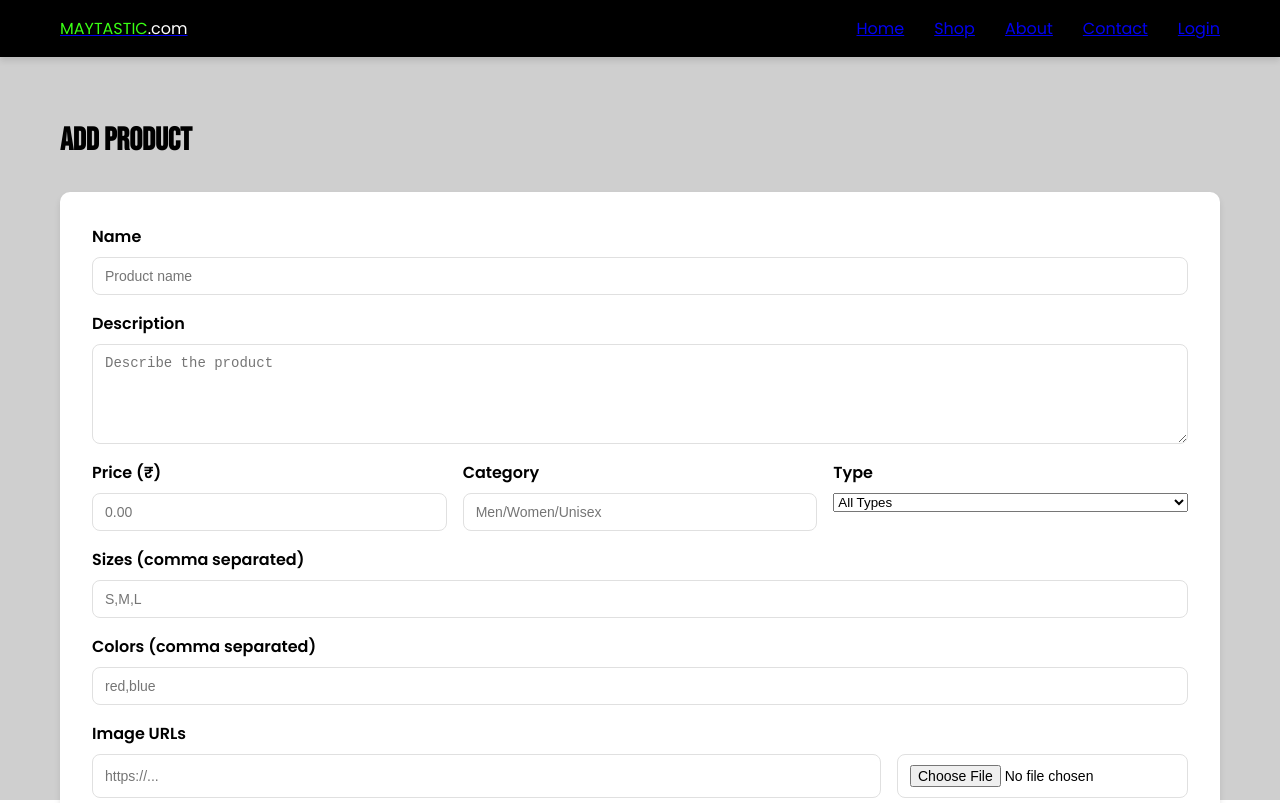
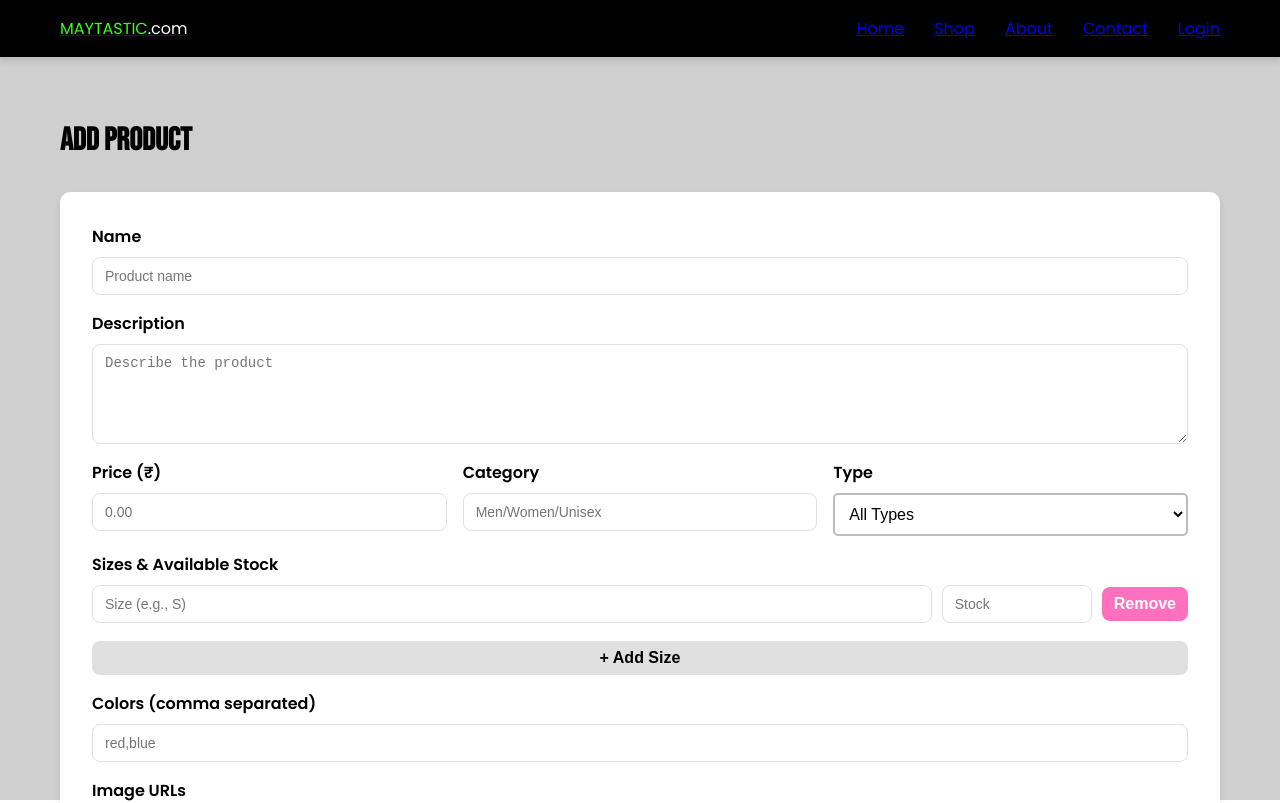
Before and after one commit to ScorpionSailor/client, a React (Create React App) app: page /admin/products/new in a window 1280 px wide. Shown: the top 803 px of the page. Built offline with nearby package versions, Linux system fonts and the light colour scheme; no server answers; the HTML template or start-up script is replaced by a standard one.

Commit message:
Included automatic stock calculation from size totals while keeping other product settings unchanged.

```diff
--- a/src/pages/AddProduct.js
+++ b/src/pages/AddProduct.js
@@ -16,7 +16,6 @@ const AddProduct = () => {
     price: '',
     category: '',
     type: '',
-    sizes: '', // comma-separated, e.g., S,M,L
     colors: '', // comma-separated names, e.g., red,blue
     inStock: true,
     stock: 0,
@@ -24,6 +23,7 @@ const AddProduct = () => {
     trending: false,
     newArrival: false,
   });
+  const [sizeEntries, setSizeEntries] = useState([{ size: '', stock: '' }]);
   const [imageUrls, setImageUrls] = useState(['']);
   const [imageFiles, setImageFiles] = useState([null]);
 
@@ -41,6 +41,25 @@ const AddProduct = () => {
       ...prev,
       [name]: type === 'checkbox' ? checked : (type === 'number' ? Number(value) : value)
     }));
+  };
+
+  const handleSizeEntryChange = (index, field, value) => {
+    setSizeEntries((prev) => {
+      const next = [...prev];
+      next[index] = {
+        ...next[index],
+        [field]: field === 'size' ? value : value.replace(/[^0-9]/g, '')
+      };
+      return next;
+    });
+  };
+
+  const addSizeEntry = () => {
+    setSizeEntries((prev) => [...prev, { size: '', stock: '' }]);
+  };
+
+  const removeSizeEntry = (index) => {
+    setSizeEntries((prev) => prev.filter((_, i) => i !== index));
   };
 
   const parseList = (value) =>
@@ -103,17 +122,46 @@ const AddProduct = () => {
       return;
     }
 
+    const trimmedSizes = sizeEntries
+      .map((entry) => ({
+        size: entry.size.trim(),
+        stock: entry.stock === '' ? '' : Number(entry.stock)
+      }))
+      .filter((entry) => entry.size || entry.stock !== '');
+
+    const hasPartialSizeEntry = trimmedSizes.some(
+      (entry) => !entry.size || entry.stock === '' || Number.isNaN(entry.stock)
+    );
+
+    if (hasPartialSizeEntry) {
+      toast.error('Please provide a size and numeric stock for each size entry');
+      return;
+    }
+
+    if (trimmedSizes.some((entry) => entry.stock < 0)) {
+      toast.error('Size stock cannot be negative');
+      return;
+    }
+
+    const sizesPayload = trimmedSizes.map((entry) => ({
+      size: entry.size,
+      stock: entry.stock
+    }));
+
+    const totalVariantStock = sizesPayload.reduce((sum, entry) => sum + entry.stock, 0);
+    const baseStock = sizesPayload.length ? totalVariantStock : Number(form.stock) || 0;
+
     const payload = {
       name: form.name,
       description: form.description,
       price: Number(form.price),
       category: form.category?.toLowerCase() || '',
       type: form.type,
-      sizes: parseList(form.sizes).map((size) => ({ size })),
+      sizes: sizesPayload,
       colors: parseList(form.colors).map((name) => ({ name })),
       images: imageUrls.map((url) => url.trim()).filter(Boolean).map((url) => ({ url })),
       inStock: form.inStock,
-      stock: form.stock,
+      stock: baseStock,
       featured: form.featured,
       trending: form.trending,
       newArrival: form.newArrival,
@@ -170,8 +218,37 @@ const AddProduct = () => {
             </div>
           </div>
           <div className="form-row">
-            <label>Sizes (comma separated)</label>
-            <input name="sizes" value={form.sizes} onChange={handleChange} placeholder="S,M,L" />
+            <label>Sizes & Available Stock</label>
+            <div className="size-grid">
+              {sizeEntries.map((entry, idx) => (
+                <div className="size-row" key={`size-${idx}`}>
+                  <input
+                    value={entry.size}
+                    onChange={(e) => handleSizeEntryChange(idx, 'size', e.target.value)}
+                    placeholder="Size (e.g., S)"
+                  />
+                  <input
+                    type="number"
+                    min="0"
+                    value={entry.stock}
+                    onChange={(e) => handleSizeEntryChange(idx, 'stock', e.target.value)}
+                    placeholder="Stock"
+                  />
+                  <button
+                    type="button"
+                    className="btn small danger"
+                    onClick={() => removeSizeEntry(idx)}
+                    disabled={sizeEntries.length === 1}
+                    aria-label="Remove size"
+                  >
+                    Remove
+                  </button>
+                </div>
+              ))}
+            </div>
+            <button type="button" className="btn small secondary" onClick={addSizeEntry}>
+              + Add Size
+            </button>
           </div>
           <div className="form-row">
             <label>Colors (comma separated)</label>
@@ -277,22 +354,32 @@ const AddProduct = () => {
         .admin-title { font-family: var(--font-bold); font-size: 32px; margin-bottom: 2rem; }
         .product-form { background: var(--color-white); padding: 2rem; border-radius: 10px; box-shadow: var(--shadow-md); }
         .form-row { display: flex; flex-direction: column; gap: 8px; margin-bottom: 16px; }
-        .form-row select, { width: 100%; padding: 10px; border: 2px solid var(--color-gray-300); border-radius: 5px; font-size: 16px; background-color: var(--color-white); transition: border-color 0.3s ease;}
+        .form-row select { width: 100%; padding: 10px; border: 2px solid var(--color-gray-300); border-radius: 5px; font-size: 16px; background-color: var(--color-white); transition: border-color 0.3s ease;}
         .form-grid { display: grid; grid-template-columns: repeat(auto-fit, minmax(220px, 1fr)); gap: 16px; }
         label { color: var(--color-gray-600); font-weight: 600; }
         input, textarea { border: 1px solid var(--color-gray-200); border-radius: 8px; padding: 10px 12px; font-size: 14px; }
+        input:focus, textarea:focus { outline: none; border-color: var(--color-neon-green); box-shadow: 0 0 0 3px rgba(16, 185, 129, 0.15); }
         textarea { min-height: 100px; resize: vertical; }
+        .size-grid { display: flex; flex-direction: column; gap: 10px; margin-bottom: 10px; }
+        .size-row { display: grid; grid-template-columns: 1fr 150px auto; gap: 10px; align-items: center; }
         .form-actions { display: flex; gap: 12px; justify-content: flex-end; margin-top: 12px; }
-        .btn { padding: 10px 18px; border-radius: 8px; border: none; cursor: pointer; font-weight: 600; }
+        .btn { padding: 10px 18px; border-radius: 8px; border: none; cursor: pointer; font-weight: 600; transition: transform 0.2s ease, opacity 0.2s ease; }
         .btn.primary { background: var(--color-neon-green); color: var(--color-black); }
         .btn.secondary { background: var(--color-gray-200); color: var(--color-black); }
         .btn.small { padding: 8px 12px; font-weight: 600; }
         .btn.danger { background: var(--color-hot-pink); color: var(--color-white); }
-        .image-row { display: grid; grid-template-columns: 1fr auto; gap: 8px; margin-bottom: 8px; }
+        .btn:disabled { opacity: 0.6; cursor: not-allowed; }
+        .btn:not(:disabled):hover { transform: translateY(-1px); opacity: 0.95; }
+        .image-row { display: grid; grid-template-columns: 1fr auto; gap: 8px; margin-bottom: 8px; align-items: center; }
+        .image-row .btn { padding: 8px 12px; }
         .checkbox-group { display: flex; gap: 20px; flex-wrap: wrap; }
         .checkbox-label { display: flex; align-items: center; gap: 8px; cursor: pointer; }
         .checkbox-label input[type="checkbox"] { cursor: pointer; width: 18px; height: 18px; }
         .checkbox-label span { user-select: none; }
+        @media (max-width: 768px) {
+          .size-row { grid-template-columns: 1fr 1fr; gap: 6px; }
+          .size-row .btn { grid-column: span 2; justify-self: start; }
+        }
       `}</style>
     </div>
   );
--- a/src/pages/AdminDashboard.js
+++ b/src/pages/AdminDashboard.js
@@ -215,7 +215,7 @@ const AdminDashboard = () => {
               <div className="stat-card">
                 <h3>Total Users</h3>
                 <p>{stats.totalUsers}</p>
-                <button className='view-all-btn' style={{ marginTop: '1rem' }} onClick={()=> navigate('/admin/users-details')}></button>
+                <button className='view-all-btn' style={{ marginTop: '1rem' }} onClick={()=> navigate('/admin/users-details')}>View All Users</button>
               </div>
               <div className="stat-card">
                 <h3>Orders Cancelled</h3>
```
